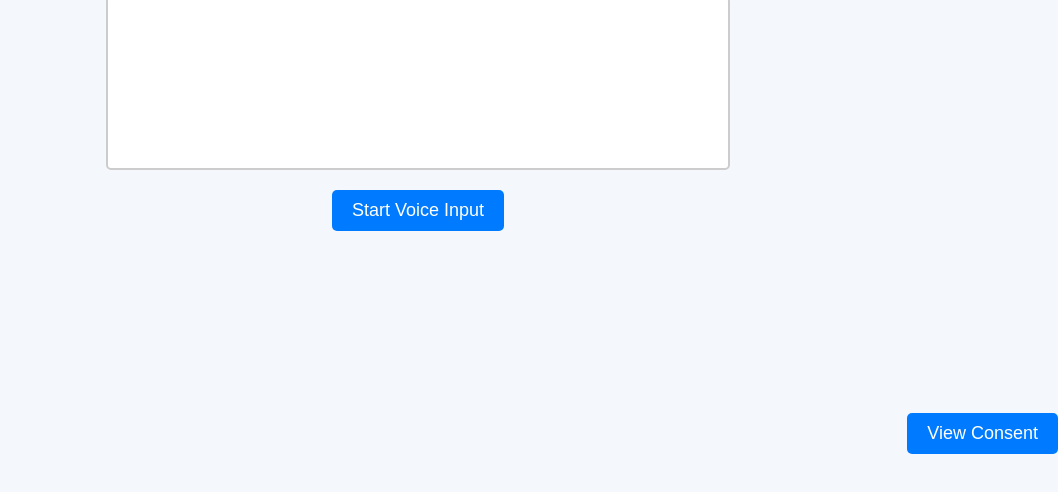
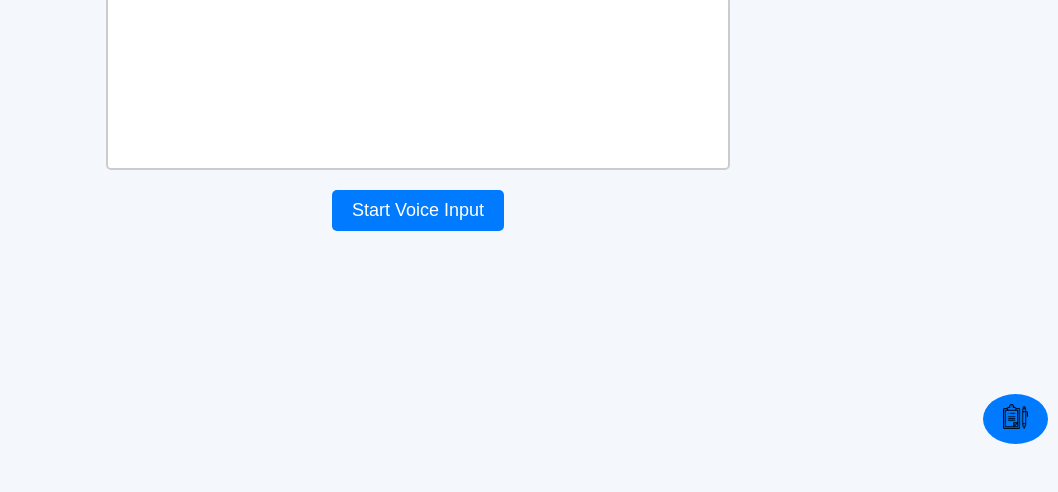
Before and after one commit to minyi25/fraud-detection-web-app, a website: page templates/index.html in a window 1280 px wide. Both pictures are taken after a click on the button "I Understand". Shown: the part 336-828 px from the top of the page, without its empty margins (222-1280 px from the left). Drawn offline with Linux system fonts and the light colour scheme.

Commit message:
changed the word to image

```diff
--- a/templates/index.html
+++ b/templates/index.html
@@ -244,8 +244,8 @@
     </div>
     <button data-bind="visible: showReportBtn" id="reportButton">Report Fraud</button>
 
-    <button id="viewConsentButton" style="position: fixed; right: 0; bottom: 0;">
-        View Consent
+    <button id="viewConsentButton" style="position: fixed; right: 10px; bottom: 10px; border-radius: 50%;">
+        <img height="25" width="25" src="../static/consent.png" alt="">
     </button>
 
     <!-- informed consent JS -->
```
Also changed, not shown: static/consent.png (added).
